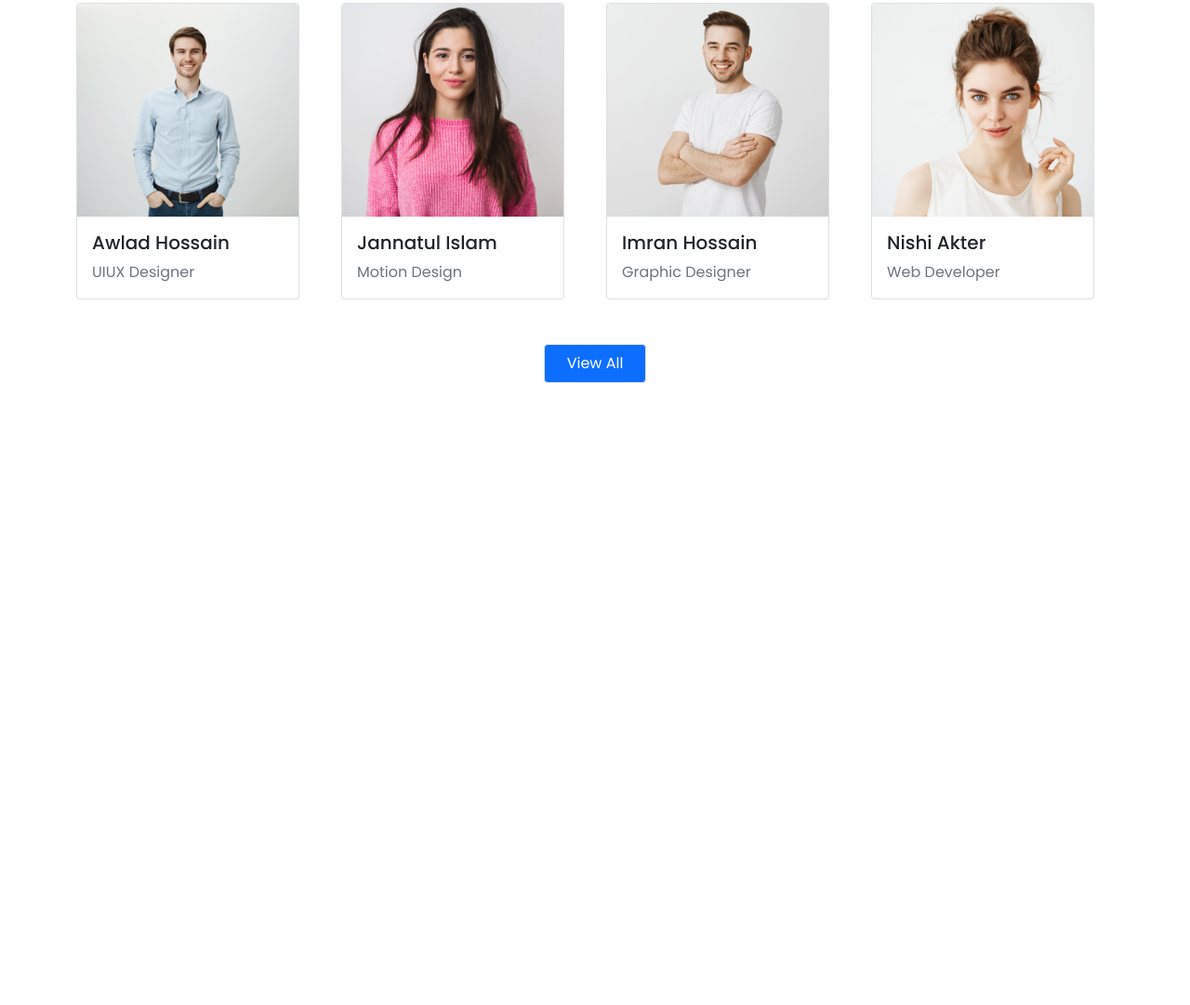
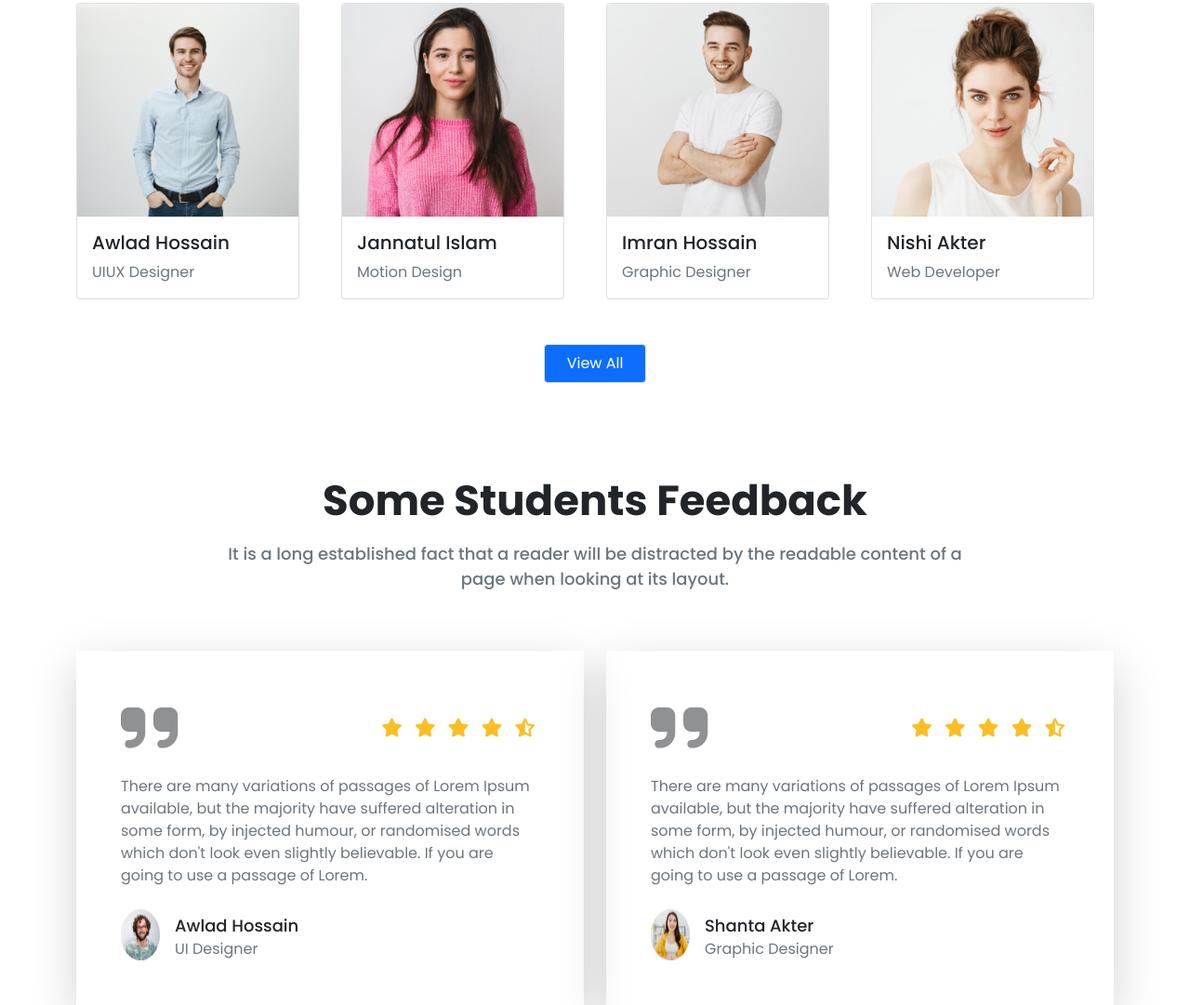
Before and after one commit to Rahad23/Learning-online, a plain HTML site: page index.html in a window 1280 px wide. Shown: the part 2701-3782 px from the top of the page at 93% size. Before the commit the page ends 3113 px from the top, so only its background shows below. Drawn offline with nearby package versions, Linux system fonts and the light colour scheme.

Commit message:
Student feedback section completed

```diff
--- a/index.html
+++ b/index.html
@@ -6,6 +6,8 @@
     <meta name="viewport" content="width=device-width, initial-scale=1.0">
     <!-- Google fonts link -->
     <link href="https://fonts.googleapis.com/css2?family=Montserrat:ital,wght@0,100;0,200;0,300;0,400;0,500;0,600;0,700;0,800;0,900;1,100;1,200;1,300;1,400;1,500;1,600;1,700;1,800&family=Poppins:ital,wght@0,100;0,200;0,300;0,400;0,500;0,700;0,800;1,100;1,200;1,300;1,400;1,500;1,600;1,700;1,800&family=Roboto:ital,wght@0,100;0,300;0,400;0,500;0,700;0,900;1,100;1,300;1,400;1,500;1,700;1,900&family=Spline+Sans:wght@300;400;500;600;700&display=swap" rel="stylesheet">
+    <!-- icon link -->
+    <script src="https://kit.fontawesome.com/d94ff9341b.js" crossorigin="anonymous"></script>
     <!-- Bootstrap link -->
     <link href="https://cdn.jsdelivr.net/npm/bootstrap@5.0.2/dist/css/bootstrap.min.css" rel="stylesheet" integrity="sha384-EVSTQN3/azprG1Anm3QDgpJLIm9Nao0Yz1ztcQTwFspd3yD65VohhpuuCOmLASjC" crossorigin="anonymous">
 
@@ -324,6 +326,81 @@
       </section>
     <!-- Metour success full student section html end -->
 
+    <!-- Some student feedback html here -->
+      <section class="student-feedback margin-top-130">
+        <div class="container">
+          <div class="student-feedback-text text-center">
+            <div class="text">
+              <h1 class="text-dark" style="font-size: 45px; font-weight: 600;">Some Students Feedback</h1>
+              <div class="d-flex justify-content-center mt-3">
+                <p class="w-75 text-muted" style="font-size: 18px; font-weight: 500;">It is a long established fact that a reader will be distracted by the readable content of a page when looking at its layout.</p>
+              </div>
+            </div>
+          </div>
+          <div class="row mt-5">
+            <div class="col-lg-6">
+              <div class="feed-back-text p-5 shadow-lg" style="z-index: 1;">
+                <div class="star-section d-flex justify-content-between align-items-center mb-3" style="font-size: 20px; z-index: 0;">
+                  <div>
+                    <i class="fa-solid fa-quote-right" style="font-size: 70px; opacity: 0.5;"></i>
+                  </div>
+                  <div class="star-icon">
+                  <i class="fa-solid fa-star star-color mx-1"></i>
+                  <i class="fa-solid fa-star star-color mx-1"></i>
+                  <i class="fa-solid fa-star star-color mx-1"></i>
+                  <i class="fa-solid fa-star star-color mx-1"></i>
+                  <i class="fa-solid fa-star-half-stroke star-color mx-1"></i>
+                  </div>
+                </div>
+                <div class="feed-back-text mt-3">
+                  <p class="text-muted">There are many variations of passages of Lorem Ipsum available, but the majority have suffered alteration in some form, by injected humour, or randomised words which don't look even slightly believable. If you are going to use a passage of Lorem.</p>
+                </div>
+                <div class="feed-back-section d-flex mt-4">
+                  <img src="./img/images/student/student-5.png" alt="">
+                  <div class="mx-3 mt-1">
+                    <p class="text-dark mb-0" style="font-size: 18px; font-weight: 500;">Awlad Hossain</p>
+                    <span class="text-muted">UI Designer</span>
+                  </div>
+                </div>
+              </div>
+            </div>
+            <div class="col-lg-6">
+              <div class="feed-back-text p-5 shadow-lg" style="z-index: 1;">
+                <div class="star-section d-flex justify-content-between align-items-center mb-3" style="font-size: 20px; z-index: 0;">
+                  <div>
+                    <i class="fa-solid fa-quote-right" style="font-size: 70px; opacity: 0.5;"></i>
+                  </div>
+                  <div class="star-icon">
+                  <i class="fa-solid fa-star star-color mx-1"></i>
+                  <i class="fa-solid fa-star star-color mx-1"></i>
+                  <i class="fa-solid fa-star star-color mx-1"></i>
+                  <i class="fa-solid fa-star star-color mx-1"></i>
+                  <i class="fa-solid fa-star-half-stroke star-color mx-1"></i>
+                  </div>
+                </div>
+                <div class="feed-back-text mt-3">
+                  <p class="text-muted">There are many variations of passages of Lorem Ipsum available, but the majority have suffered alteration in some form, by injected humour, or randomised words which don't look even slightly believable. If you are going to use a passage of Lorem.</p>
+                </div>
+                <div class="feed-back-section d-flex mt-4">
+                  <img src="./img/images/student/student-6.png" alt="">
+                  <div class="mx-3 mt-1">
+                    <p class="text-dark mb-0" style="font-size: 18px; font-weight: 500;">Shanta Akter</p>
+                    <span class="text-muted">Graphic Designer</span>
+                  </div>
+                </div>
+              </div>
+            </div>
+          </div>
+        </div>
+      </section>
+    <!-- Some student feedback html end -->
+
+    <!-- Frequently asked qustion html here -->
+    <section class="frequently-asked">
+
+    </section>
+    <!-- Frequently asked qustion html end -->
+
     <!-- Bootstrap js link -->
     <script src="https://cdn.jsdelivr.net/npm/bootstrap@5.0.2/dist/js/bootstrap.bundle.min.js" integrity="sha384-MrcW6ZMFYlzcLA8Nl+NtUVF0sA7MsXsP1UyJoMp4YLEuNSfAP+JcXn/tWtIaxVXM" crossorigin="anonymous"></script>
 </body>
--- a/style.css
+++ b/style.css
@@ -17,3 +17,6 @@ body{
 .my-text-color{
     color: darkslateblue;
 }
+.star-color{
+    color: #FBBF24;
+}
```
